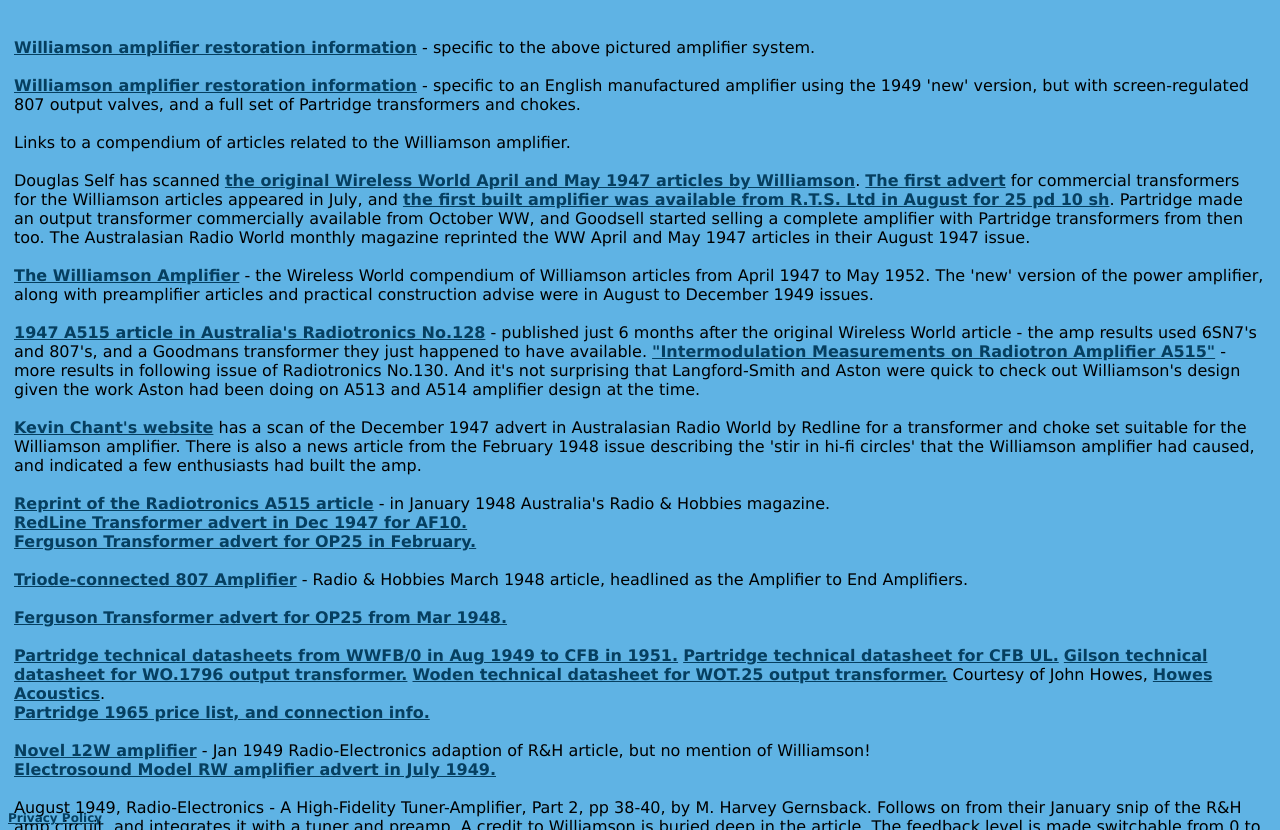
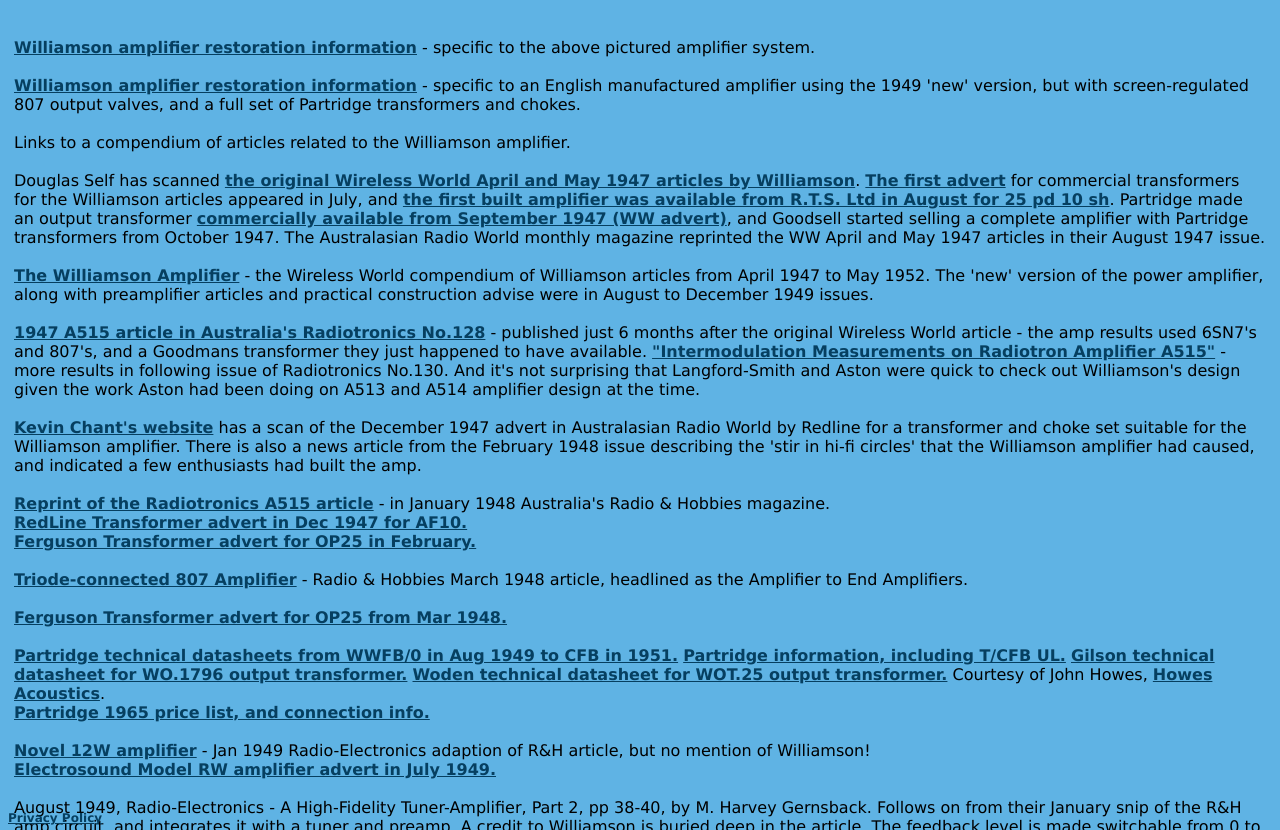
Before and after one commit to michael-robbins/michael-robbins.github.io, a Jekyll site: the page built from projects/Williamson.html, in a window 1280 px wide and 900 px high, scrolled down 1348 px, cut to the strip 70-900 px from the top of the window. Built offline with Jekyll 4.4.1, drawn with Linux system fonts in a browser that asks for light colours; some of the changed text lies outside the part shown.

Commit message:
Update Williamson.html

```diff
--- a/projects/Williamson.html
+++ b/projects/Williamson.html
@@ -48,7 +48,7 @@
       <br /><br />
       Douglas Self has scanned <a href="http://www.douglas-self.com/ampins/wwarchive/wwarchive.htm#willhi">the original Wireless World April and May 1947 articles by Williamson</a>.
       <a href="/static/WWJuly1947advert.JPG">The first advert</a> for commercial transformers for the Williamson articles appeared in July, and <a href="/static/WWAug1947advert.JPG">the first built amplifier was available from R.T.S. Ltd in August for 25 pd 10 sh</a>.
-      Partridge made an output transformer commercially available from October WW, and Goodsell started selling a complete amplifier with Partridge transformers from then too.
+      Partridge made an output transformer <a href="/static/Sept 1947.jpg">commercially available from September 1947 (WW advert)</a>, and Goodsell started selling a complete amplifier with Partridge transformers from October 1947.
       The Australasian Radio World monthly magazine reprinted the WW April and May 1947 articles in their August 1947 issue.
       <br /><br />
       <a href="http://www.clarisonus.com/Archives/Amp_Design/Williamson%201952%20The%20Williamson%20Amplifier.pdf">The Williamson Amplifier</a> - the Wireless World compendium of Williamson articles from April 1947 to May 1952.
@@ -71,7 +71,7 @@
       <a href="/static/FergusonMarch1948.pdf"> Ferguson Transformer advert for OP25 from Mar 1948.</a>
       <br /><br />
       <a href="/static/Partridge datasheets.pdf">Partridge technical datasheets from WWFB/0 in Aug 1949 to CFB in 1951.</a>
-      <a href="/static/Partridge CFB UL.pdf">Partridge technical datasheet for CFB UL.</a>
+      <a href="/static/Partridge information.pdf">Partridge information, including T/CFB UL.</a>
       <a href="/static/Gilson WO1796.pdf">Gilson technical datasheet for WO.1796 output transformer.</a>
       <a href="/static/Woden WOT25.pdf">Woden technical datasheet for WOT.25 output transformer.</a> Courtesy of John Howes, <a href="http://www.howes-acoustics.co.uk">Howes Acoustics</a>.
       <br />
```
Also changed, not shown: other parts of projects/Williamson.html (+1 -1 lines).
